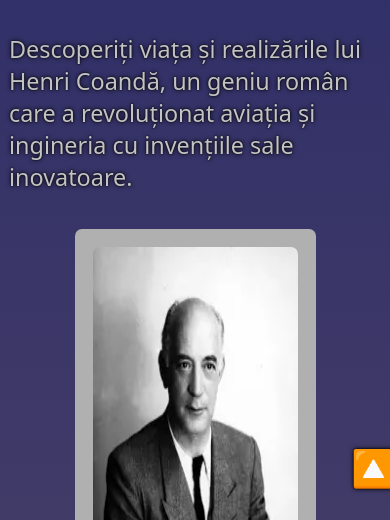
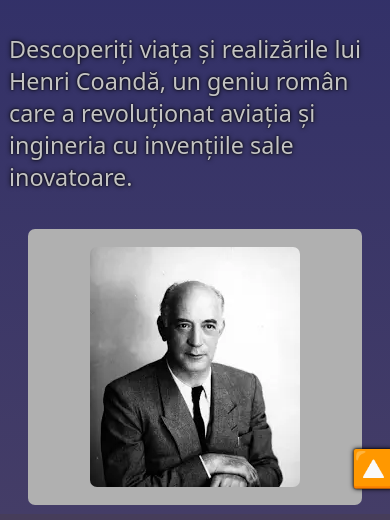
Before and after one commit to PID07/PID07.github.io, a plain HTML site: page index.html in a window 390 px wide. Shown: the part 300-820 px from the top of the page. Drawn offline with Linux system fonts and the light colour scheme.

Commit message:
Update style.css

```diff
--- a/style.css
+++ b/style.css
@@ -487,4 +487,8 @@ video{
     #nav a{
         font-size:large;
         font-weight:600;}
+    .imagine{
+            width:80%;
+            height:auto;
+    }
 }
```
